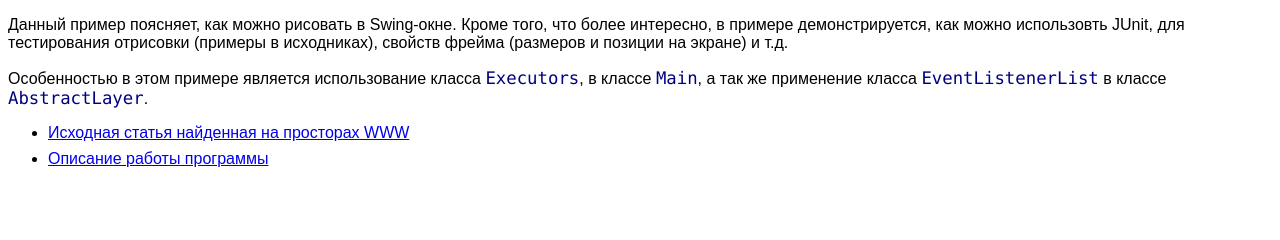
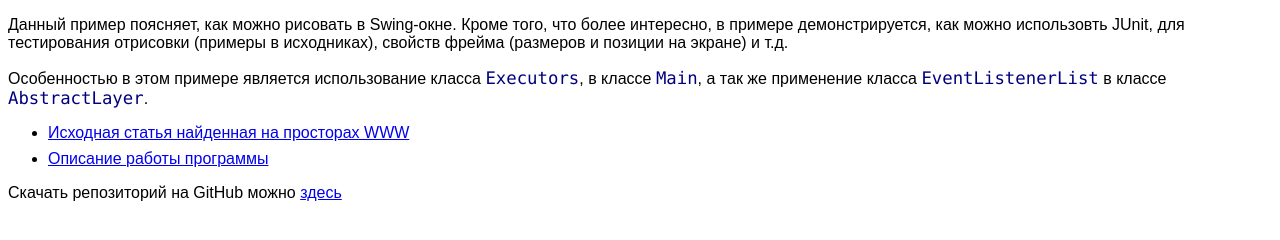
Before and after one commit to tonnique/tonnique.github.io, a plain HTML site: page Maven and write JUnit tests for Swing/index.html in a window 1280 px wide. Drawn offline with Linux system fonts and the light colour scheme.

Commit message:
add link to repo

```diff
--- a/Maven and write JUnit tests for Swing/index.html
+++ b/Maven and write JUnit tests for Swing/index.html
@@ -18,8 +18,9 @@
 	<ul>
 		<li><a href="WWW_Article.html">Исходная статья найденная на просторах WWW</a></li>
 		<li><a href="Program_Readme.html">Описание работы программы</a></li>
+	</ul>
 
-	</ul>
+	<p>Скачать репозиторий на GitHub можно <a href="https://github.com/tonnique/Java_Maven_JUnit_Swing">здесь</a></p>
 
 </main>
 </body>
```
